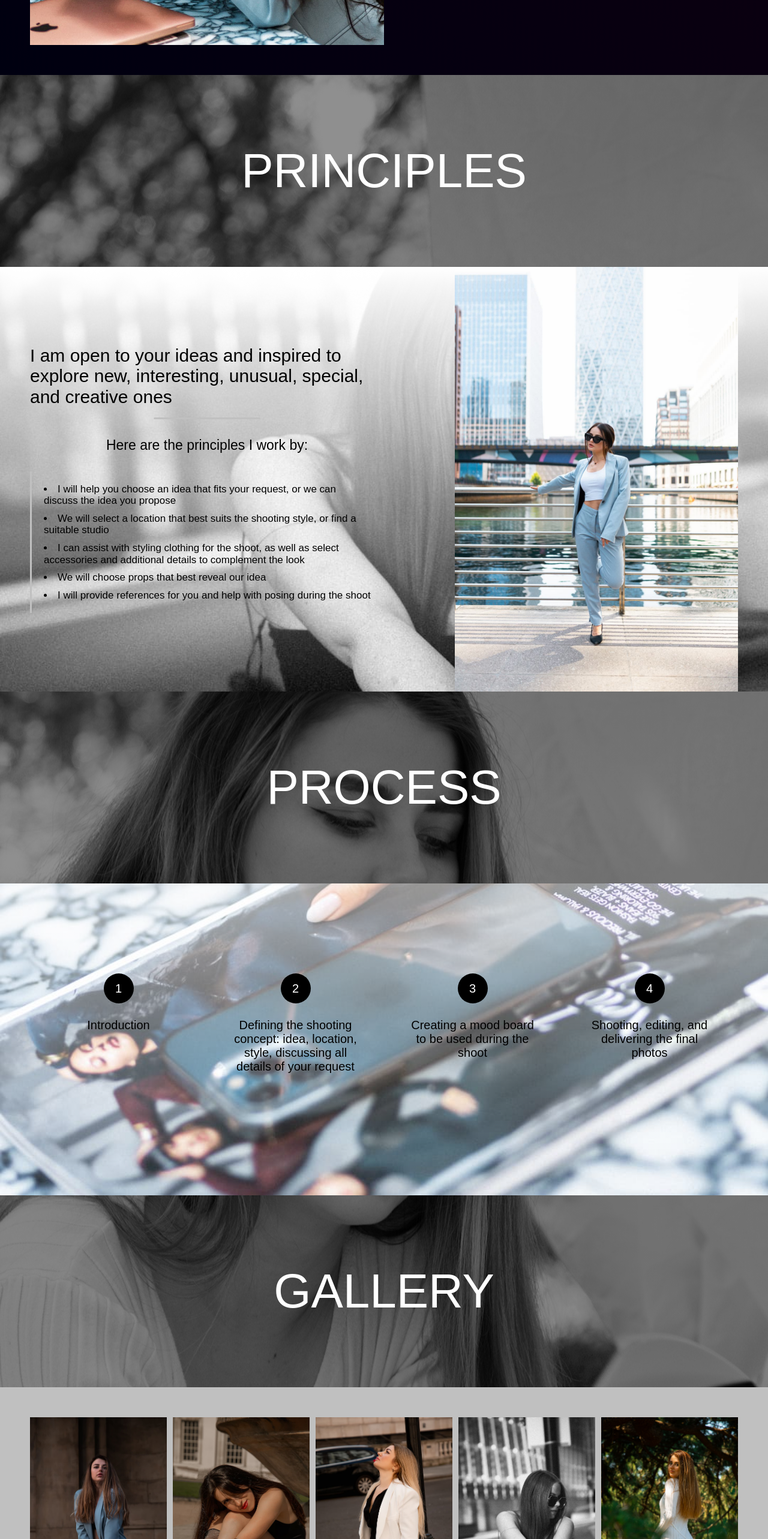
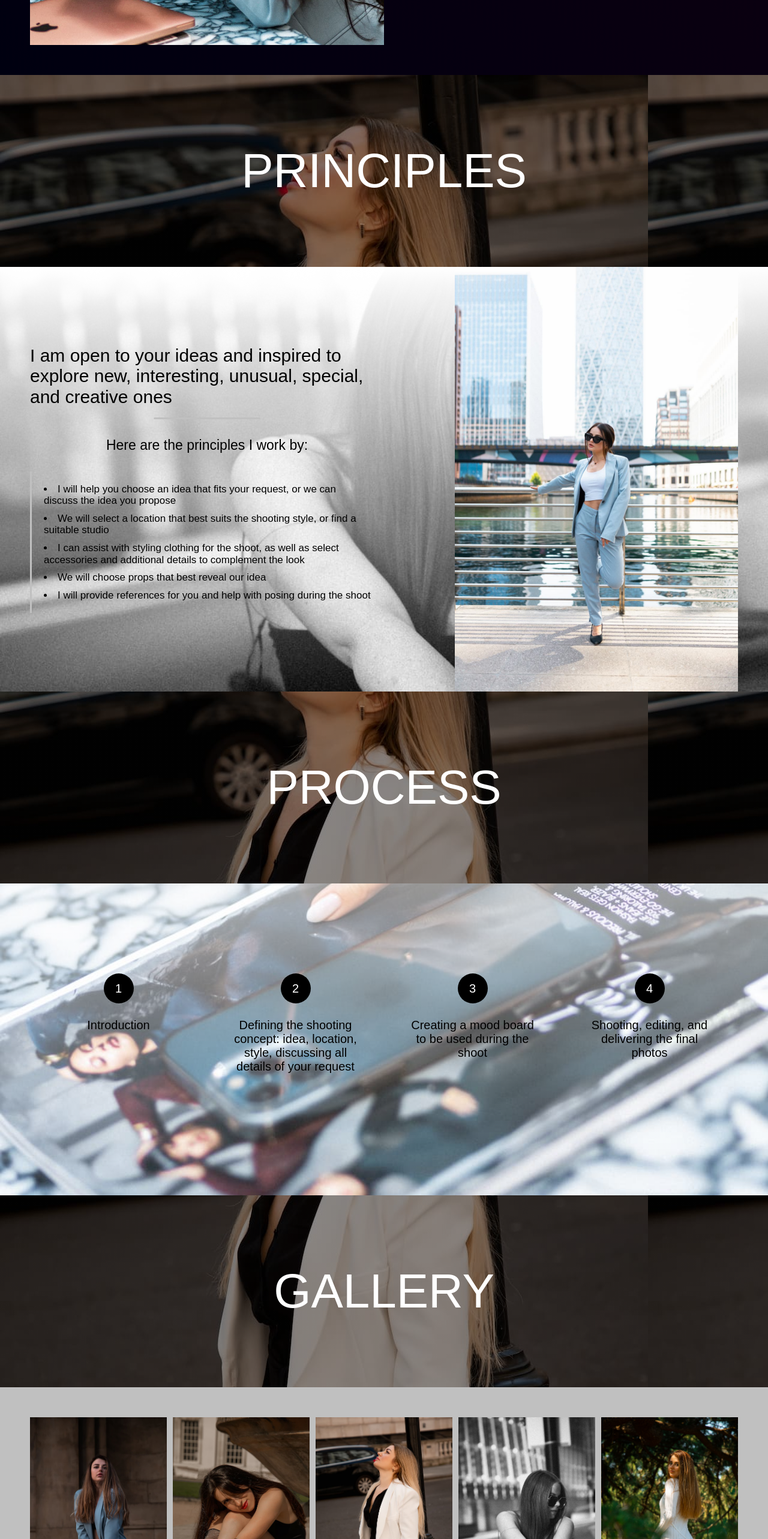
Before and after one commit to roma-cwby/photo, a React (Create React App) app: page / in a window 1280 px wide. Shown: the part 1760-4326 px from the top of the page at 60% size. Built offline with nearby package versions, Linux system fonts and the light colour scheme; the HTML template or start-up script is replaced by a standard one; a web font is replaced by a local one.

Commit message:
section title bg photo

```diff
--- a/src/App.js
+++ b/src/App.js
@@ -16,15 +16,15 @@ function App() {
       <Header />
       <Hero />
       <About />
-      <SectionTitle title={getText('principles')} position="5" />
+      <SectionTitle title={getText('principles')} position="10" />
       <Principles />
-      <SectionTitle title={getText('process')} position="25" />
+      <SectionTitle title={getText('process')} position="30" />
       <Process />
-      <SectionTitle title={getText('gallery')} position="45" />
+      <SectionTitle title={getText('gallery')} position="50" />
       <Gallery />
-      <SectionTitle title={getText('price')} position="65" />
+      <SectionTitle title={getText('price')} position="70" />
       <Pricing />
-      <SectionTitle title={getText('contacts')} position="85" />
+      <SectionTitle title={getText('contacts')} position="90" />
       <Contacts />
       <Footer />
     </>
--- a/src/components/SectionTitle/SectionTitle.jsx
+++ b/src/components/SectionTitle/SectionTitle.jsx
@@ -1,12 +1,12 @@
 import { PhotoTitle } from './SectionTitle.styled';
-import bg from '../../img/sectionTitleBg.jpg';
+import bg from '../../img/gallery/2.jpg';
 
 export const SectionTitle = ({ title, position }) => {
   return (
     <PhotoTitle
       style={{
         background: `linear-gradient(#00000070, #00000070), url(${bg})`,
-        backgroundPosition: `center ${position}%`,
+        backgroundPositionY: `${position}%`,
       }}
     >
       <h2>{title}</h2>
--- a/src/components/SectionTitle/SectionTitle.styled.js
+++ b/src/components/SectionTitle/SectionTitle.styled.js
@@ -8,8 +8,8 @@ export const PhotoTitle = styled.div`
   width: 100%;
   height: 40vh;
 
+  background-size: cover;
   background-repeat: no-repeat;
-  background-size: cover;
 
   h2 {
     color: var(--white-color);
```
